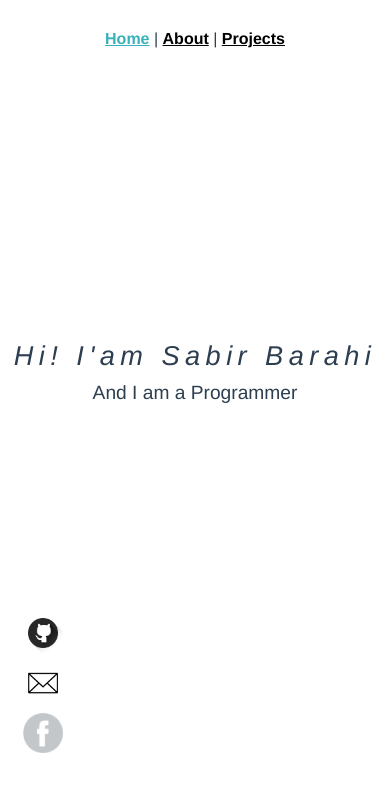
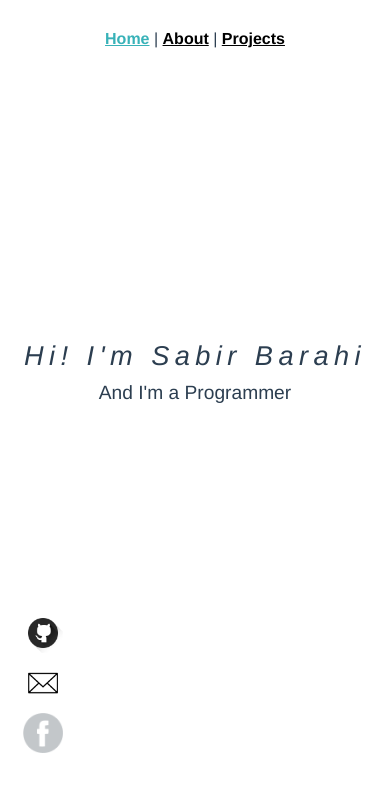
Before and after one commit to barahi/portfolio-sabir, a Vue app: page / in a window 390 px wide. Shown: the top 792 px of the page. Built offline with nearby package versions, Linux system fonts and the light colour scheme; a small style sheet from the web is missing.

Commit message:
::added photo in mobile view::

```diff
--- a/src/views/Home.vue
+++ b/src/views/Home.vue
@@ -5,8 +5,8 @@
 <div class="component">
 
     <Test
-    title="Hi! I'am Sabir Barahi"
-    info = "And I am a Programmer"
+    title="Hi! I'm Sabir Barahi"
+    info = "And I'm a Programmer"
     />
 
 </div>
```
